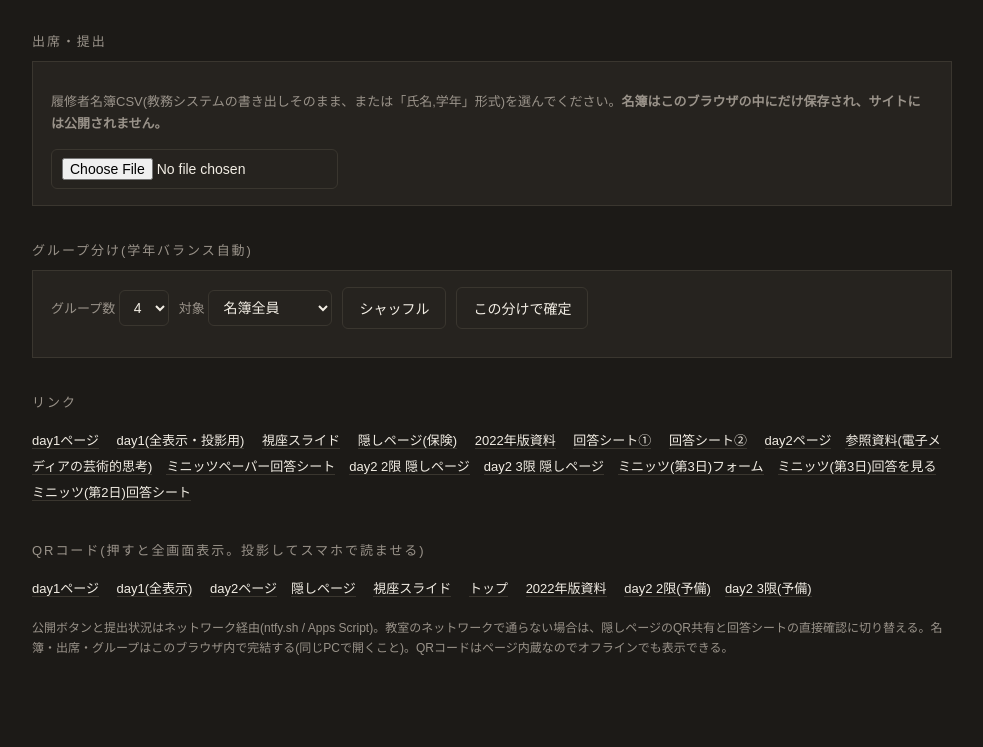
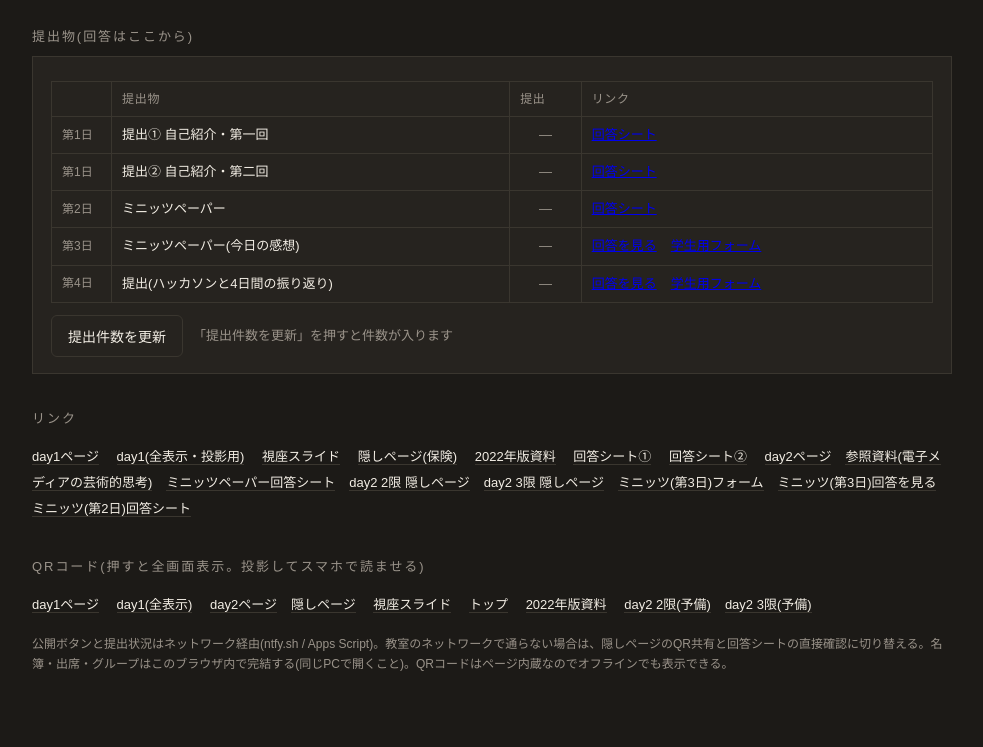
Before and after one commit to mediaculture2026/mediaculture2026.github.io, a plain HTML site: page teacher-t9k4.html in a window 1280 px wide. Shown: the part 1781-2528 px from the top of the page, without its empty margins (148-1131 px from the left). Drawn offline with Linux system fonts and the light colour scheme.

Commit message:
Update teacher-t9k4.html

```diff
--- a/teacher-t9k4.html
+++ b/teacher-t9k4.html
@@ -1587,7 +1587,6 @@ function renderDash(){
   var h2 = document.createElement('h2');
   h2.id = 'subsHead';
   h2.textContent = '提出物(回答はここから)';
-  h2.style.marginTop = '18px';
 
   var wrap = document.createElement('div');
   wrap.className = 'dash';
@@ -1600,10 +1599,12 @@ function renderDash(){
     '<button id="subsRefresh2">提出件数を更新</button>' +
     '<span class="muted" id="subsStat2"></span></div>';
 
-  var head = document.querySelector('.head');
-  if (head && head.parentNode){
-    head.parentNode.insertBefore(h2, head.nextSibling);
-    h2.parentNode.insertBefore(wrap, h2.nextSibling);
+  var anchor = null;
+  var hh = document.querySelectorAll('.wrap > h2');
+  for (var i = 0; i < hh.length; i++){ if (hh[i].textContent.indexOf('リンク') === 0){ anchor = hh[i]; break; } }
+  if (anchor && anchor.parentNode){
+    anchor.parentNode.insertBefore(h2, anchor);
+    anchor.parentNode.insertBefore(wrap, anchor);
   } else {
     document.querySelector('.wrap').appendChild(h2);
     document.querySelector('.wrap').appendChild(wrap);
```
